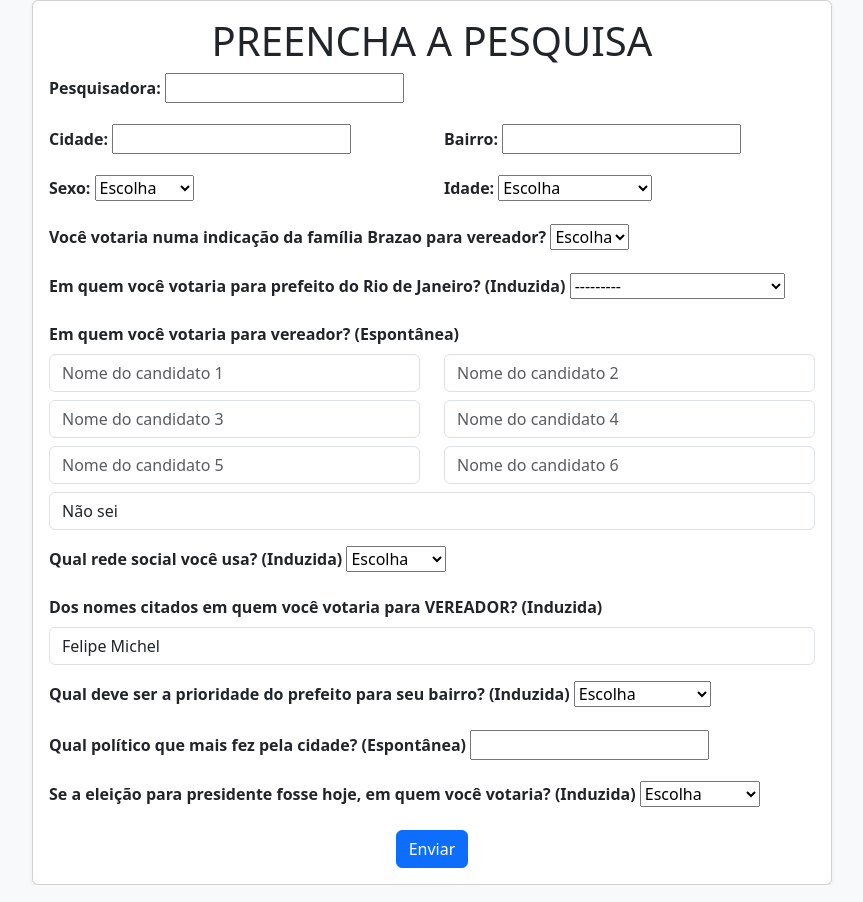
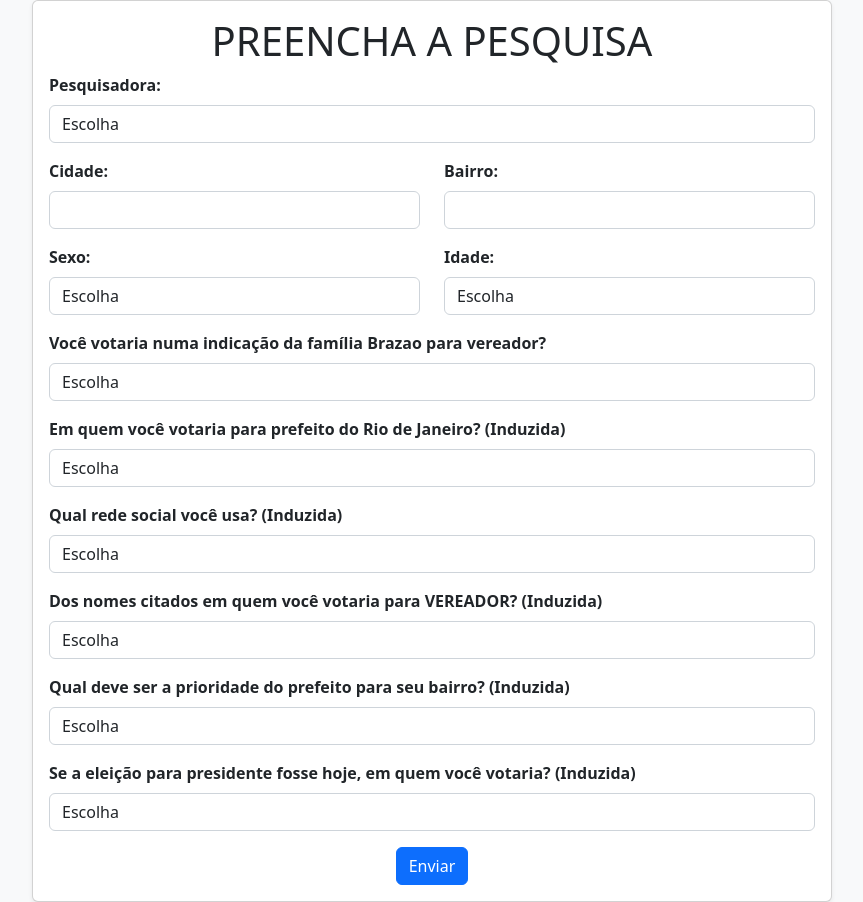
Before and after one commit to rodrigowilton/gerencia, a Django app: page /pesquisas/adicionar/ in a window 1280 px wide. Shown: the whole page, without its empty margins (208-1071 px from the left). Run offline with Django 5.2, Linux system fonts and the light colour scheme; data comes from the database, SQL or seed files in the repository.

Commit message:
atualizacao

```diff
--- a/pesquisa/forms.py
+++ b/pesquisa/forms.py
@@ -5,23 +5,31 @@ from .models import Pesquisa, Candidato
 class CandidatoForm(forms.ModelForm):
 	class Meta:
 		model = Candidato
-		fields = ['nome']
+		fields = '__all__'  # Inclui todos os campos do modelo Candidato no formulário
 
 	def __init__(self, *args, **kwargs):
 		super().__init__(*args, **kwargs)
-		self.fields['nome'].widget.attrs.update({'class': 'form-control', 'placeholder': 'Nome do Candidato'})
+
+		if 'nome' in self.fields:
+			self.fields['nome'].widget.attrs.update({
+				'class': 'form-control',  # Adiciona uma classe CSS ao widget
+				'placeholder': 'Nome do Candidato'  # Adiciona um placeholder
+			})
 
 
 class PesquisaForm(forms.ModelForm):
 	SEXO_CHOICES = [('', 'Escolha'), ('M', 'Masculino'), ('F', 'Feminino')]
+
 	IDADE_CHOICES = [('', 'Escolha'), ('16-25', '16 a 25 anos'), ('26-34', '26 a 34 anos'),
 					 ('35-55', '35 a 55 anos'), ('55+', 'Acima de 55 anos')]
 	VOTARIA_CHOICES = [('', 'Escolha'), ('S', 'Sim'), ('N', 'Não')]
+
 	REDES_SOCIAIS_CHOICES = [('', 'Escolha'), ('FB', 'Facebook'), ('WA', 'WhatsApp'),
 							 ('IG', 'Instagram'), ('TW', 'Twitter'), ('YT', 'YouTube'),
 							 ('OT', 'Outros')]
 
 	VEREADOR_INDUZIDO_CHOICES = [
+		('', 'Escolha'),
 		('FM', 'Felipe Michel'),
 		('KB', 'Kaio Brazao'),
 		('CC', 'Carlos Caiado'),
@@ -32,32 +40,114 @@ class PesquisaForm(forms.ModelForm):
 
 	VOTARIA_PRESIDENTE_CHOICES = [('', 'Escolha'), ('LL', 'LULA'), ('BS', 'BOLSONARO')]
 
-	sexo = forms.ChoiceField(choices=SEXO_CHOICES, required=False)
-	idade = forms.ChoiceField(choices=IDADE_CHOICES, required=False)
-	votaria_brazao = forms.ChoiceField(choices=VOTARIA_CHOICES, required=False)
-	vereador = forms.ModelMultipleChoiceField(
-		queryset=Candidato.objects.filter(cargo='Vereador'),
+	PESQUISADORA_CHOICES = [
+		('', 'Escolha'),
+		('P1', 'Pesquisador 1'),
+		('P2', 'Pesquisador 2'),
+		('P3', 'Pesquisador 3'),
+		('P4', 'Pesquisador 4'),
+		('P5', 'Pesquisador 5'),
+		('P6', 'Pesquisador 6'),
+	]
+
+	pesquisadora = forms.ChoiceField(
+		choices=PESQUISADORA_CHOICES,
 		required=False,
-		widget=forms.CheckboxSelectMultiple
+		widget=forms.Select(attrs={'class': 'form-control'})
 	)
-	rede_social = forms.ChoiceField(choices=REDES_SOCIAIS_CHOICES, required=False)
-	prioridade_prefeito = forms.ChoiceField(choices=[('', 'Escolha')] +
-													[(opcao, opcao) for opcao in
-													 ['Saúde', 'Educação', 'Segurança', 'Infraestrutura',
-													  'Transporte', 'Habitação', 'Meio Ambiente',
-													  'Cultura', 'Economia', 'Outros']])
-	politico_mais_fez = forms.CharField(max_length=100, required=False)
-	votaria_presidente = forms.ChoiceField(choices=VOTARIA_PRESIDENTE_CHOICES, required=False)
+	sexo = forms.ChoiceField(
+		choices=SEXO_CHOICES,
+		required=False,
+		widget=forms.Select(attrs={'class': 'form-control'})
+	)
+	idade = forms.ChoiceField(
+		choices=IDADE_CHOICES,
+		required=False,
+		widget=forms.Select(attrs={'class': 'form-control'})
+	)
+	votaria_brazao = forms.ChoiceField(
+		choices=VOTARIA_CHOICES,
+		required=False,
+		widget=forms.Select(attrs={'class': 'form-control'})
+	)
 
-	vereador_induzido = forms.ChoiceField(choices=VEREADOR_INDUZIDO_CHOICES, required=False)
+	prefeito = forms.ModelChoiceField(
+		queryset=Candidato.objects.all(),  # Traz todos os candidatos
+		required=False,
+		empty_label='Escolha',
+		widget=forms.Select(attrs={
+			'class': 'form-control',
+			'placeholder': 'Selecione o Prefeito'  # Placeholder para o dropdown
+		})
+	)
 
-	vereador_espontaneo_1 = forms.CharField(max_length=100, required=False)
-	vereador_espontaneo_2 = forms.CharField(max_length=100, required=False)
-	vereador_espontaneo_3 = forms.CharField(max_length=100, required=False)
-	vereador_espontaneo_4 = forms.CharField(max_length=100, required=False)
-	vereador_espontaneo_5 = forms.CharField(max_length=100, required=False)
-	vereador_espontaneo_6 = forms.CharField(max_length=100, required=False)
-	vereador_espontaneo_7 = forms.CharField(max_length=100, required=False)
+	rede_social = forms.ChoiceField(
+		choices=REDES_SOCIAIS_CHOICES,
+		required=False,
+		widget=forms.Select(attrs={'class': 'form-control'})
+	)
+	prioridade_prefeito = forms.ChoiceField(
+		choices=[('', 'Escolha')] +
+				[(opcao, opcao) for opcao in
+				 ['Saúde', 'Educação', 'Segurança', 'Infraestrutura',
+				  'Transporte', 'Habitação', 'Meio Ambiente',
+				  'Cultura', 'Economia', 'Outros']],
+		widget=forms.Select(attrs={'class': 'form-control'})
+	)
+
+	politico_mais_fez = forms.CharField(
+		max_length=100,
+		required=False,
+		widget=forms.TextInput(attrs={'class': 'form-control'})
+	)
+
+	votaria_presidente = forms.ChoiceField(
+		choices=VOTARIA_PRESIDENTE_CHOICES,
+		required=False,
+		widget=forms.Select(attrs={'class': 'form-control'})
+	)
+
+	vereador_induzido = forms.ChoiceField(
+		choices=VEREADOR_INDUZIDO_CHOICES,
+		required=False,
+		widget=forms.Select(attrs={'class': 'form-control'})
+	)
+
+	vereador_espontaneo_1 = forms.CharField(
+		max_length=100,
+		required=False,
+		widget=forms.TextInput(attrs={'class': 'form-control'})
+	)
+	vereador_espontaneo_2 = forms.CharField(
+		max_length=100,
+		required=False,
+		widget=forms.TextInput(attrs={'class': 'form-control'})
+	)
+	vereador_espontaneo_3 = forms.CharField(
+		max_length=100,
+		required=False,
+		widget=forms.TextInput(attrs={'class': 'form-control'})
+	)
+	vereador_espontaneo_4 = forms.CharField(
+		max_length=100,
+		required=False,
+		widget=forms.TextInput(attrs={'class': 'form-control'})
+	)
+	vereador_espontaneo_5 = forms.CharField(
+		max_length=100,
+		required=False,
+		widget=forms.TextInput(attrs={'class': 'form-control'})
+	)
+	vereador_espontaneo_6 = forms.CharField(
+		max_length=100,
+		required=False,
+		widget=forms.TextInput(attrs={'class': 'form-control'})
+	)
+	vereador_espontaneo_7 = forms.CharField(
+		max_length=100,
+		required=False,
+		widget=forms.TextInput(attrs={'class': 'form-control'})
+	)
 
 	class Meta:
 		model = Pesquisa
@@ -72,5 +162,10 @@ class PesquisaForm(forms.ModelForm):
 
 	def __init__(self, *args, **kwargs):
 		super().__init__(*args, **kwargs)
-		self.fields['vereador_induzido'].widget.attrs.update({'class': 'form-control'})
-		self.fields['vereador_induzido'].required = False
+		# Atualiza os widgets para usar a classe 'form-control' e adicionar bordas
+		for field_name in self.fields:
+			if isinstance(self.fields[field_name], (forms.ChoiceField, forms.ModelChoiceField, forms.CharField)):
+				self.fields[field_name].widget.attrs.update({
+					'class': 'form-control',
+					'style': 'border: 1px solid #ced4da;'  # Adiciona uma borda padrão
+				})
--- a/pesquisa/models.py
+++ b/pesquisa/models.py
@@ -3,7 +3,6 @@ from django.db import models
 
 class Candidato(models.Model):
 	nome = models.CharField(max_length=100)
-	cargo = models.CharField(max_length=20, choices=[('Prefeito', 'Prefeito'), ('Vereador', 'Vereador')])
 
 	def __str__(self):
 		return self.nome
@@ -40,6 +39,15 @@ class Pesquisa(models.Model):
 		('YT', 'YouTube'),
 		('OT', 'Outros'),
 	]
+
+	PESQUISADORA_CHOICES = [
+		('P1', 'Pesquisador 1'),
+		('P2', 'Pesquisador 2'),
+		('P3', 'Pesquisador 3'),
+		('P4', 'Pesquisador 4'),
+		('P5', 'Pesquisador 5'),
+		('P6', 'Pesquisador 6'),
+	]
 	VEREADOR_INDUZIDO_CHOICES = [
 		('FM', 'Felipe Michel'),
 		('KB', 'Kaio Brazao'),
@@ -50,13 +58,18 @@ class Pesquisa(models.Model):
 	]
 
 	cidade = models.CharField(max_length=100)
-	pesquisadora = models.CharField(max_length=100)
+	pesquisadora = models.CharField(max_length=2, choices=PESQUISADORA_CHOICES)
 	bairro = models.CharField(max_length=100)
 	sexo = models.CharField(max_length=1, choices=SEXO_CHOICES)
 	idade = models.CharField(max_length=5, choices=IDADE_CHOICES)
 	votaria_brazao = models.CharField(max_length=1, choices=VOTARIA_CHOICES)
-	prefeito = models.ForeignKey(Candidato, on_delete=models.SET_NULL, null=True, blank=True,
-								 limit_choices_to={'cargo': 'Prefeito'}, related_name='pesquisas_prefeito')
+	vereador = models.ForeignKey(
+		Candidato,
+		on_delete=models.SET_NULL,
+		null=True,
+		blank=True,
+		related_name='pesquisas_prefeito'  # Opcional, define o nome da relação reversa
+	)
 	rede_social = models.CharField(max_length=2, choices=REDES_SOCIAIS_CHOICES)
 	prioridade_prefeito = models.CharField(max_length=100)
 	politico_mais_fez = models.CharField(max_length=100)
--- a/pesquisa/templates/pesquisas/pesquisa_form.html
+++ b/pesquisa/templates/pesquisas/pesquisa_form.html
@@ -60,36 +60,6 @@
                         {{ form.prefeito }}
                     </div>
                     <div class="mb-3">
-                        <label class="form-label">Em quem você votaria para vereador? (Espontânea)</label>
-                        <div class="row mb-2">
-                            <div class="col-md-6">
-                                <input type="text" id="vereador1" name="vereador1" class="form-control" placeholder="Nome do candidato 1">
-                            </div>
-                            <div class="col-md-6">
-                                <input type="text" id="vereador2" name="vereador2" class="form-control" placeholder="Nome do candidato 2">
-                            </div>
-                        </div>
-                        <div class="row mb-2">
-                            <div class="col-md-6">
-                                <input type="text" id="vereador3" name="vereador3" class="form-control" placeholder="Nome do candidato 3">
-                            </div>
-                            <div class="col-md-6">
-                                <input type="text" id="vereador4" name="vereador4" class="form-control" placeholder="Nome do candidato 4">
-                            </div>
-                        </div>
-                        <div class="row mb-2">
-                            <div class="col-md-6">
-                                <input type="text" id="vereador5" name="vereador5" class="form-control" placeholder="Nome do candidato 5">
-                            </div>
-                            <div class="col-md-6">
-                                <input type="text" id="vereador6" name="vereador6" class="form-control" placeholder="Nome do candidato 6">
-                            </div>
-                        </div>
-                        <div class="mb-3">
-                            <input type="text" id="vereador7" name="vereador7" class="form-control" placeholder="Não sei" value="Não sei" readonly>
-                        </div>
-                    </div>
-                    <div class="mb-3">
                         <label for="{{ form.rede_social.id_for_label }}" class="form-label">Qual rede social você usa? (Induzida)</label>
                         {{ form.rede_social }}
                     </div>
@@ -100,10 +70,6 @@
                     <div class="mb-3">
                         <label for="{{ form.prioridade_prefeito.id_for_label }}" class="form-label">Qual deve ser a prioridade do prefeito para seu bairro? (Induzida)</label>
                         {{ form.prioridade_prefeito }}
-                    </div>
-                    <div class="mb-3">
-                        <label for="{{ form.politico_mais_fez.id_for_label }}" class="form-label">Qual político que mais fez pela cidade? (Espontânea)</label>
-                        {{ form.politico_mais_fez }}
                     </div>
                     <div class="mb-3">
                         <label for="{{ form.votaria_presidente.id_for_label }}" class="form-label">Se a eleição para presidente fosse hoje, em quem você votaria? (Induzida)</label>
```
Also changed, not shown: pesquisa/templates/pesquisas/pesquisa_success.html (+17 -0 lines), db.sqlite3, pesquisa/migrations/0006_remove_pesquisa_prefeito_pesquisa_vereador_and_more.py (added), pesquisa/migrations/0007_remove_candidato_cargo.py (added).
